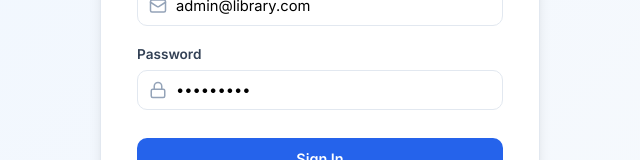
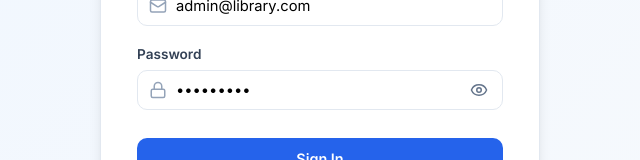
Before and after one commit to Bhagyasri804/Library-Management-System, a React (Vite) app in the folder frontend/: page / in a window 1280 px wide. Shown: the part 344-504 px from the top of the page, without its empty margins (320-960 px from the left). Built offline with nearby package versions, Linux system fonts and the light colour scheme; the HTML template or start-up script is replaced by a standard one.

Commit message:
Update application theme to emerald green and teal

```diff
--- a/frontend/src/components/LoginModal.jsx
+++ b/frontend/src/components/LoginModal.jsx
@@ -1,11 +1,12 @@
 import React, { useState } from 'react';
-import { BookOpen, Lock, Mail, AlertCircle, Shield, User, Phone, CheckCircle } from 'lucide-react';
+import { BookOpen, Lock, Mail, AlertCircle, Shield, User, Phone, CheckCircle, Eye, EyeOff } from 'lucide-react';
 import { api, setAuthToken, setStoredUser } from '../services/api';
 
 export default function LoginModal({ onLoginSuccess }) {
   const [isRegisterMode, setIsRegisterMode] = useState(false);
   const [email, setEmail] = useState('admin@library.com');
   const [password, setPassword] = useState('Admin@123');
+  const [isPasswordVisible, setIsPasswordVisible] = useState(false);
   const [fullName, setFullName] = useState('');
   const [phoneNumber, setPhoneNumber] = useState('');
   const [loading, setLoading] = useState(false);
@@ -59,6 +60,7 @@ export default function LoginModal({ onLoginSuccess }) {
     setPassword('Admin@123');
     setError('');
     setIsRegisterMode(false);
+    setIsPasswordVisible(false);
   };
 
   return (
@@ -136,15 +138,24 @@ export default function LoginModal({ onLoginSuccess }) {
               <div style={{ position: 'relative', display: 'flex', alignItems: 'center' }}>
                 <Lock size={18} style={{ position: 'absolute', left: '12px', color: '#94a3b8' }} />
                 <input
-                  type="password"
+                  type={isPasswordVisible ? 'text' : 'password'}
                   required
                   minLength={6}
                   className="form-input"
-                  style={{ paddingLeft: '38px' }}
+                  style={{ paddingLeft: '38px', paddingRight: '42px' }}
                   value={password}
                   onChange={(e) => setPassword(e.target.value)}
                   placeholder="••••••••"
                 />
+                <button
+                  type="button"
+                  className="password-visibility-toggle"
+                  aria-label={isPasswordVisible ? 'Hide password' : 'Show password'}
+                  aria-pressed={isPasswordVisible}
+                  onClick={() => setIsPasswordVisible((visible) => !visible)}
+                >
+                  {isPasswordVisible ? <EyeOff size={18} aria-hidden="true" /> : <Eye size={18} aria-hidden="true" />}
+                </button>
               </div>
             </div>
 
@@ -175,7 +186,7 @@ export default function LoginModal({ onLoginSuccess }) {
             <div style={{ marginTop: '15px', textAlign: 'center' }}>
               <button
                 type="button"
-                onClick={() => { setIsRegisterMode(false); setError(''); }}
+                onClick={() => { setIsRegisterMode(false); setIsPasswordVisible(false); setError(''); }}
                 style={{ fontSize: '0.85rem', color: '#2563eb', background: 'none', border: 'none', cursor: 'pointer', textDecoration: 'underline' }}
               >
                 Already registered? Sign in here
@@ -205,14 +216,23 @@ export default function LoginModal({ onLoginSuccess }) {
               <div style={{ position: 'relative', display: 'flex', alignItems: 'center' }}>
                 <Lock size={18} style={{ position: 'absolute', left: '12px', color: '#94a3b8' }} />
                 <input
-                  type="password"
+                  type={isPasswordVisible ? 'text' : 'password'}
                   required
                   className="form-input"
-                  style={{ paddingLeft: '38px' }}
+                  style={{ paddingLeft: '38px', paddingRight: '42px' }}
                   value={password}
                   onChange={(e) => setPassword(e.target.value)}
                   placeholder="••••••••"
                 />
+                <button
+                  type="button"
+                  className="password-visibility-toggle"
+                  aria-label={isPasswordVisible ? 'Hide password' : 'Show password'}
+                  aria-pressed={isPasswordVisible}
+                  onClick={() => setIsPasswordVisible((visible) => !visible)}
+                >
+                  {isPasswordVisible ? <EyeOff size={18} aria-hidden="true" /> : <Eye size={18} aria-hidden="true" />}
+                </button>
               </div>
             </div>
 
@@ -228,7 +248,7 @@ export default function LoginModal({ onLoginSuccess }) {
             <div style={{ marginTop: '15px', textAlign: 'center' }}>
               <button
                 type="button"
-                onClick={() => { setIsRegisterMode(true); setError(''); }}
+                onClick={() => { setIsRegisterMode(true); setIsPasswordVisible(false); setError(''); }}
                 style={{ fontSize: '0.85rem', color: '#2563eb', background: 'none', border: 'none', cursor: 'pointer', textDecoration: 'underline' }}
               >
                 Don't have an account? Register as Student
--- a/frontend/src/index.css
+++ b/frontend/src/index.css
@@ -375,6 +375,27 @@ input, select, textarea {
   box-shadow: 0 0 0 2px rgba(37, 99, 235, 0.15);
 }
 
+.password-visibility-toggle {
+  position: absolute;
+  right: 8px;
+  width: 32px;
+  height: 32px;
+  display: flex;
+  align-items: center;
+  justify-content: center;
+  color: #64748b;
+  border-radius: var(--radius-sm);
+}
+
+.password-visibility-toggle:hover {
+  color: var(--primary);
+}
+
+.password-visibility-toggle:focus-visible {
+  outline: 2px solid var(--primary);
+  outline-offset: 1px;
+}
+
 .form-row {
   display: grid;
   grid-template-columns: 1fr 1fr;
```
